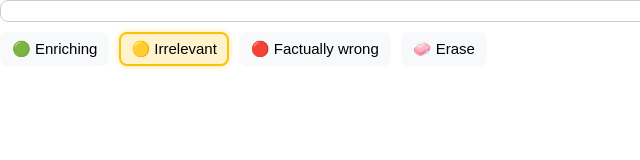
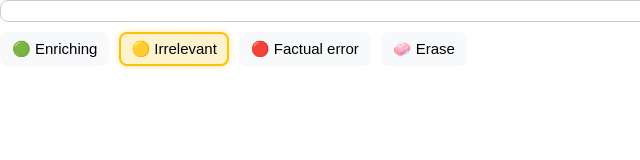
Before and after one commit to MartiHan/melanocytic_lesions_dataset, a plain HTML site: page highlight_component/frontend/index.html in a window 1280 px wide. Shown: the full height of the page, 0-640 px from the left. Drawn offline with Linux system fonts and the light colour scheme.

Commit message:
Rename highlighter buttons to fit the screen size

```diff
--- a/highlight_component/frontend/index.html
+++ b/highlight_component/frontend/index.html
@@ -89,7 +89,7 @@
   <div id="toolbar">
     <button id="greenBtn" data-color="green">🟢 Enriching</button>
     <button id="yellowBtn" data-color="yellow">🟡 Irrelevant</button>
-    <button id="redBtn" data-color="red">🔴 Factually wrong</button>
+    <button id="redBtn" data-color="red">🔴 Factual error</button>
     <button id="removeBtn" data-color="remove">🧼 Erase</button>
   </div>
 
```
Also changed, not shown: .devcontainer/devcontainer.json (deleted).
